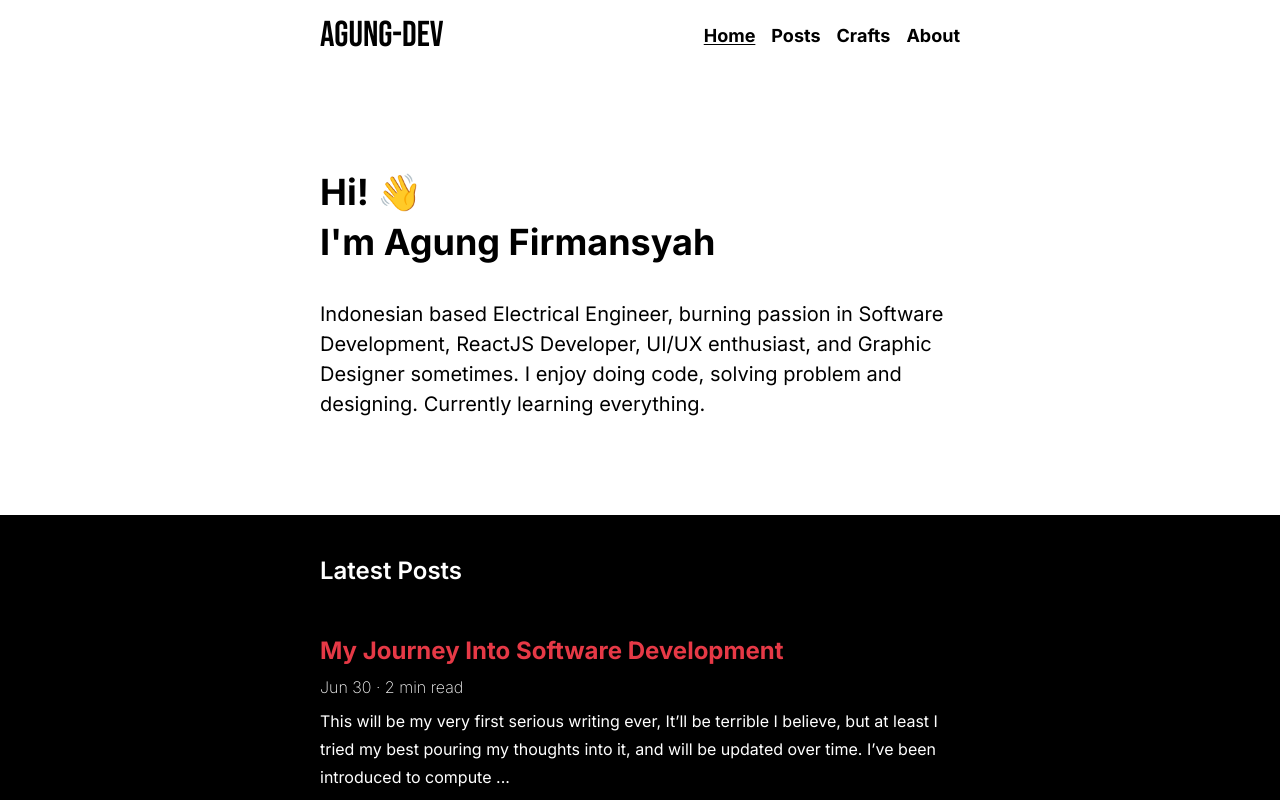
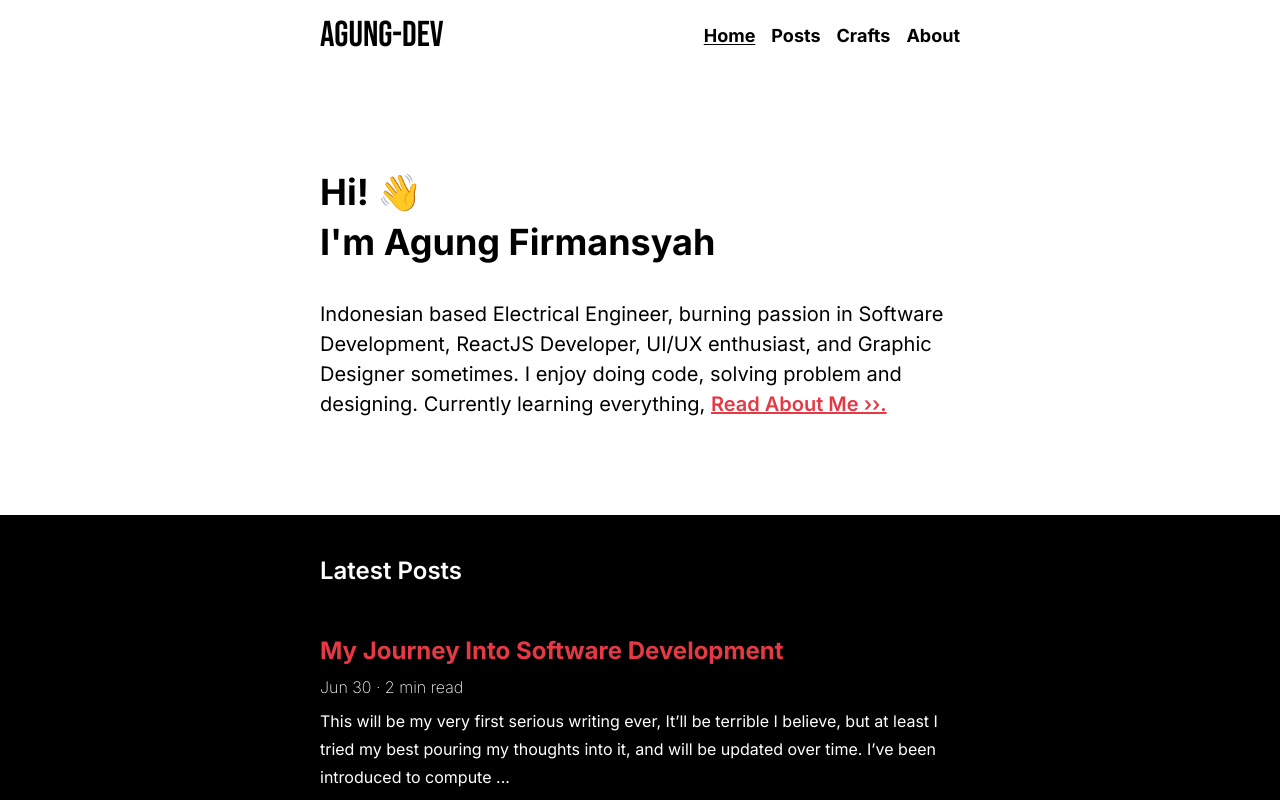
Before and after one commit to agungfir98/agungdev, a Next.js app: page / in a window 1280 px wide. Shown: the top 800 px of the page. Built offline with nearby package versions, Linux system fonts and the light colour scheme.

Commit message:
fix bug main content

```diff
--- a/components/main.tsx
+++ b/components/main.tsx
@@ -5,6 +5,7 @@ import React, {
   useCallback,
   useEffect,
 } from "react";
+import Link from "next/link";
 import { scrollContext } from "../utils/scrollObserver";
 
 const Main = () => {
@@ -22,7 +23,7 @@ const Main = () => {
     <>
       <main
         ref={refContainer}
-        className="md:w-6/12 mx-auto px-6 md:px-0 py-24 sticky top-0 -z-10"
+        className="md:w-6/12 mx-auto px-6 md:px-0 py-24"
         style={{
           transform: `translateY(-${progress * 30}vh)`,
         }}
@@ -34,7 +35,12 @@ const Main = () => {
           Indonesian based Electrical Engineer, burning passion in Software
           Development, ReactJS Developer, UI/UX enthusiast, and Graphic Designer
           sometimes. I enjoy doing code, solving problem and designing.
-          Currently learning everything.
+          Currently learning everything,{"  "}
+          <Link href="/about">
+            <a className="text-imperial font-semibold underline underline-offset-1">
+              Read About Me &rsaquo;&rsaquo;.
+            </a>
+          </Link>
         </p>
       </main>
     </>
```
